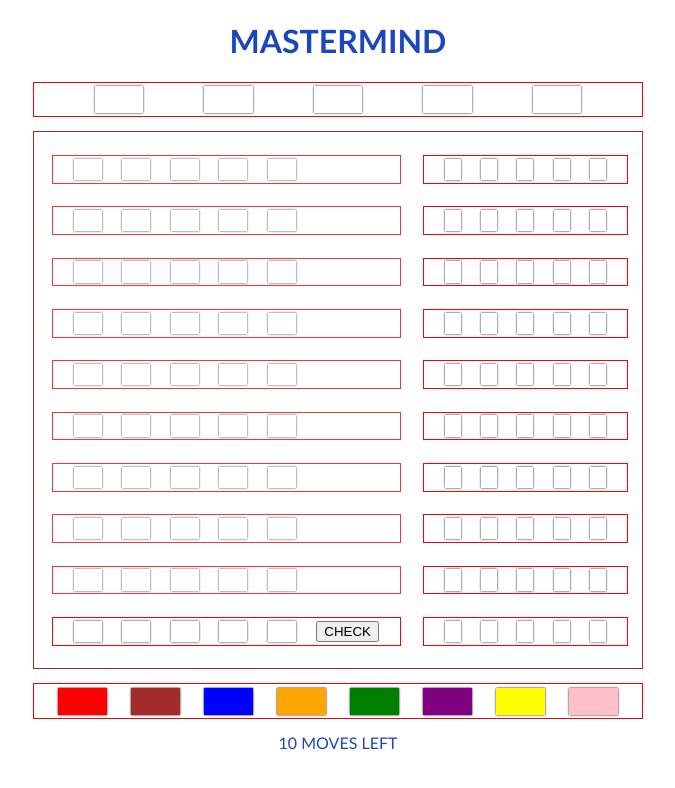
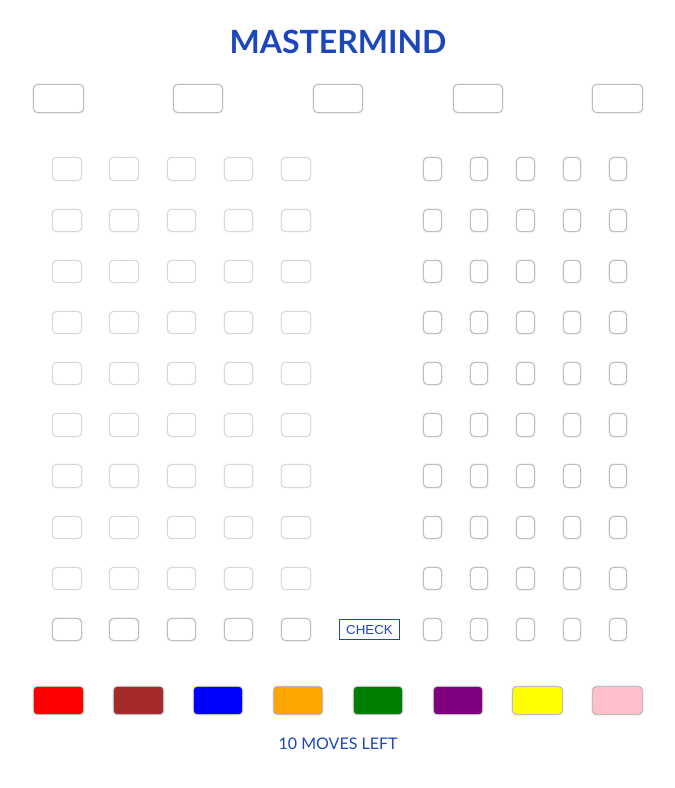
Before and after one commit to satheesh-chandran/master-mind-react, a React (Create React App) app: page / in a window 1280 px wide. Shown: the top 788 px of the page, without its empty margins (302-977 px from the left). Built offline with nearby package versions, Linux system fonts and the light colour scheme.

Commit message:
Modified styling of the rows

```diff
--- a/src/App.js
+++ b/src/App.js
@@ -1,5 +1,5 @@
 import React from 'react';
-import Controller from './components/controller'
+import Controller from './components/Controller'
 import './App.css';
 
 const App = function (props) {
--- a/src/components/Hole.js
+++ b/src/components/Hole.js
@@ -1,14 +1,9 @@
 import React from 'react';
 
-const Hole = ({ color, onClick }) => {
-  const clickHandler = onClick ? () => onClick(color) : () => {};
-  return (
-    <div
-      className='hole'
-      style={{ backgroundColor: color }}
-      onClick={clickHandler}
-    ></div>
-  );
-};
-
-export default Hole;
+export default ({ color, onClick }) => (
+  <div
+    className='hole'
+    style={{ backgroundColor: color }}
+    onClick={onClick ? () => onClick(color) : () => {}}
+  ></div>
+);
--- a/src/components/ResultRow.js
+++ b/src/components/ResultRow.js
@@ -1,6 +1,6 @@
 import React from 'react';
+import Hole from './Hole';
 import range from '../utils/range';
-import Hole from './Hole';
 
 const createList = (length, fill) => new Array(length).fill(fill);
 
--- a/src/components/controller.js
+++ b/src/components/controller.js
@@ -1,7 +1,7 @@
 import React from 'react';
-import CodeRow from './codeRow';
-import SourceRow from './sourceRow';
-import PlayBoard from './playBoard';
+import CodeRow from './CodeRow';
+import SourceRow from './SourceRow';
+import PlayBoard from './PlayBoard';
 import ResultBoard from './ResultBoard';
 import sourceColors from '../utils/sourceColors';
 
--- a/src/game.css
+++ b/src/game.css
@@ -17,11 +17,10 @@
 .playRow, .sourceRow, .codeRow, .resultRow {
   width: 95%;
   height: 5%;
-  border: 1px solid red;
   align-self: center;
   display: flex;
   flex-direction: row;
-  justify-content: space-evenly;
+  justify-content: space-between;
 }
 
 .playHole, .hole {
@@ -30,6 +29,7 @@
   align-self: center;
   vertical-align: middle;
   box-shadow: 0px 0px 2px 0px black;
+  border-radius: 4px;
 }
 
 .playHole:hover, .sourceRow .hole:hover, button:hover {
@@ -39,7 +39,6 @@
 .board {
   width: 95%;
   height: 80%;
-  border: 1px solid brown;
   display: flex;
   flex-direction: row;
   justify-content: space-evenly;
@@ -72,6 +71,15 @@ button {
   height: 80%;
   align-self: center;
   vertical-align: middle;
+  color: #1c46bc;
+  border: 1px solid #1c46bc;
+  background-color: white;
+  transition: 0.3s;
+}
+
+button:hover {
+  background-color: #1c46bc;
+  color: white;
 }
 
 .invisible {
@@ -80,6 +88,6 @@ button {
 }
 
 .inActive {
-  opacity: 0.8;
+  opacity: 0.6;
   pointer-events: none;
 }
```
